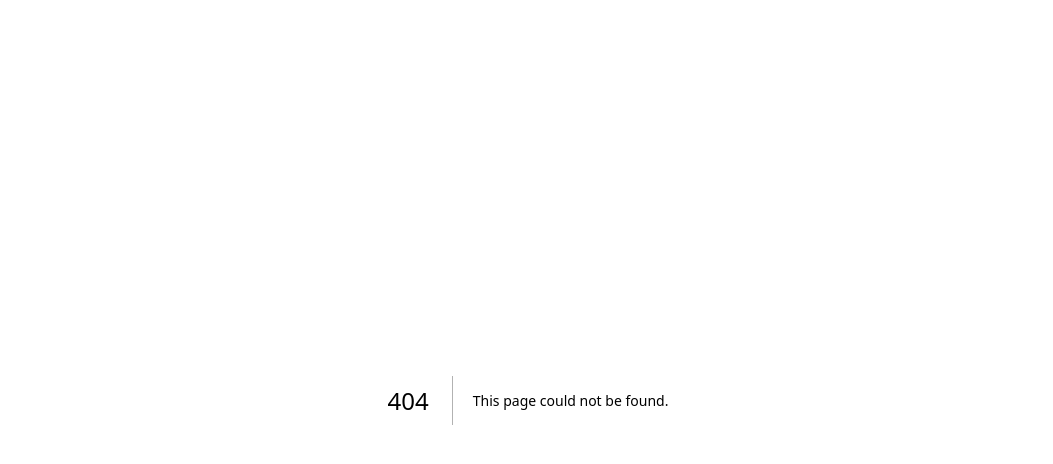
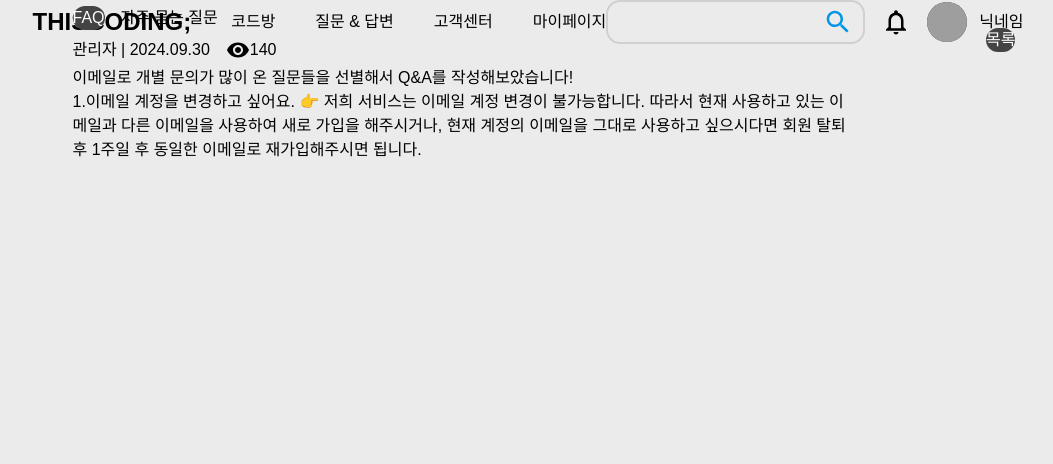
Before and after one commit to GadiGoodi/front, a Next.js app in the folder thiscoding/: page /notices/1 in a window 1280 px wide. Before the commit this address had no page. Shown: the top 464 px of the page, without its empty margins (112-1165 px from the left). Built offline with nearby package versions, Linux system fonts and the light colour scheme; grey boxes are pictures that could not be loaded; a web font is replaced by a local one.

Commit message:
feat:공지사항 상제 페이지 퍼블리싱

```diff
--- /dev/null
+++ b/thiscoding/app/(components)/notices/[notices_Id]/NoticesDetail.tsx
@@ -0,0 +1,33 @@
+import RemoveRedEyeIcon from '@mui/icons-material/RemoveRedEye';
+import Link from 'next/link';
+
+const NoticesDetail = () => {
+  return (
+    <>
+      <div className="w-[1250] h-[700] mt-10 bg-[#FFFFFF] rounded-2xl flex justify-center items-center relative">
+        <div className="flex-col ml-16 absolute top-[50]">
+          <div className="h-[90]">
+            <div className="flex gap-4">
+              <div className='text-white w-[70] h-[25] flex justify-center items-center rounded-full bg-[#444444]'>FAQ</div>
+              <div>자주 묻는 질문</div>
+            </div>
+            <div className="flex gap-4 mt-2">
+              <div>관리자 | 2024.09.30</div>
+              <div className='mb-1 flex justify-center items-center'><RemoveRedEyeIcon />140</div>
+            </div>
+          </div>
+          <div className="w-[80%]">
+            <div>이메일로 개별 문의가 많이 온 질문들을 선별해서 Q&A를 작성해보았습니다! <br />
+              1.이메일 계정을 변경하고 싶어요.
+              👉 저희 서비스는 이메일 계정 변경이 불가능합니다. 따라서 현재 사용하고 있는 이메일과 다른 이메일을 사용하여 새로 가입을 해주시거나,
+              현재 계정의 이메일을 그대로 사용하고 싶으시다면 회원 탈퇴 후 1주일 후 동일한 이메일로 재가입해주시면 됩니다.</div>
+                      </div>
+            </div>
+            <Link href="/notices">
+              <div className='bg-[#444444] text-white w-[75] h-[50] flex justify-center items-center rounded-2xl absolute bottom-8 right-8'>목록</div>
+            </Link>
+      </div>
+    </>
+  )
+}
+export default NoticesDetail;
--- /dev/null
+++ b/thiscoding/app/notices/[notices_Id]/page.tsx
@@ -0,0 +1,12 @@
+'use client'
+import "@/app/globals.css"
+import Headers from "@/app/(components)/common/Headers";
+import NoticesDetail from "@/app/(components)/notices/[notices_Id]/NoticesDetail";
+export default function Home() {
+  return (
+    <div>
+      <Headers />
+      <NoticesDetail />
+    </div>
+  );
+}
```
